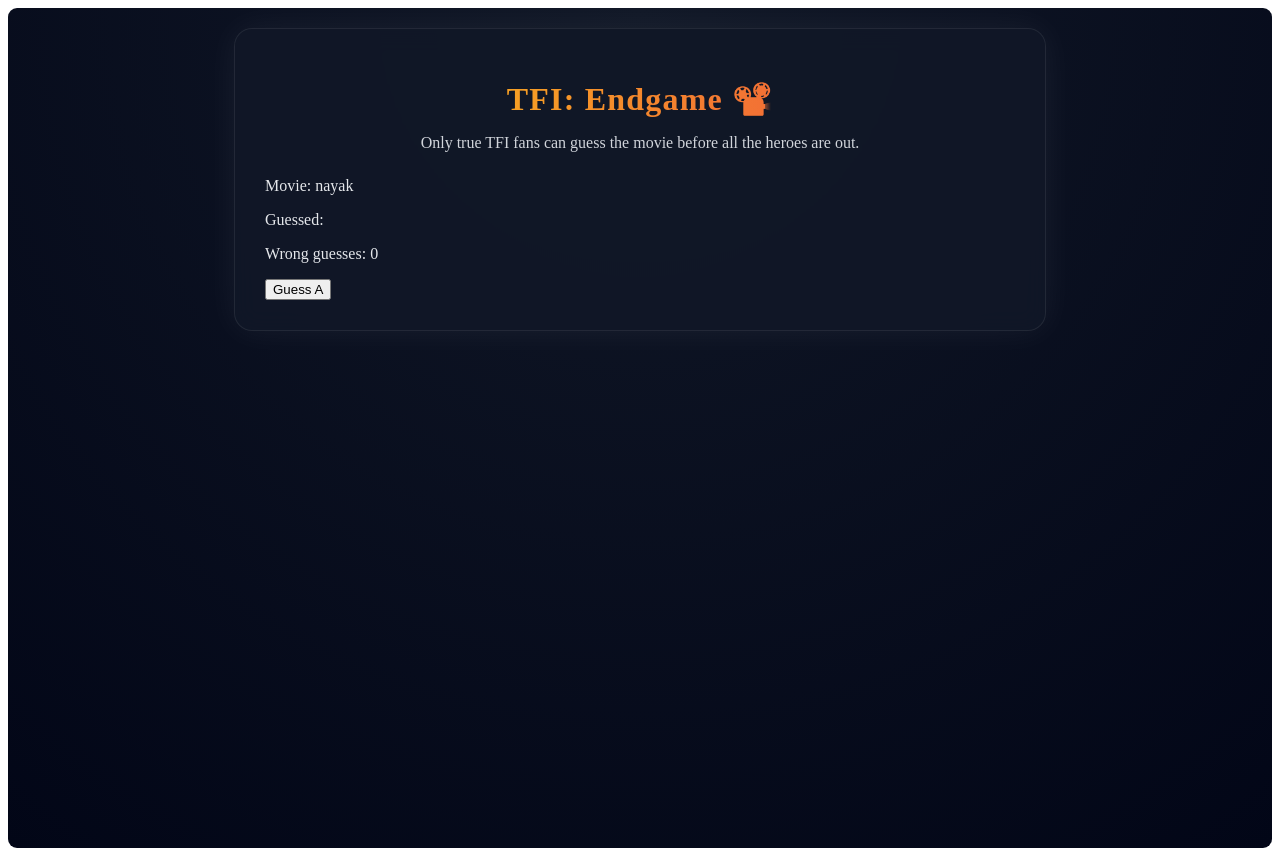
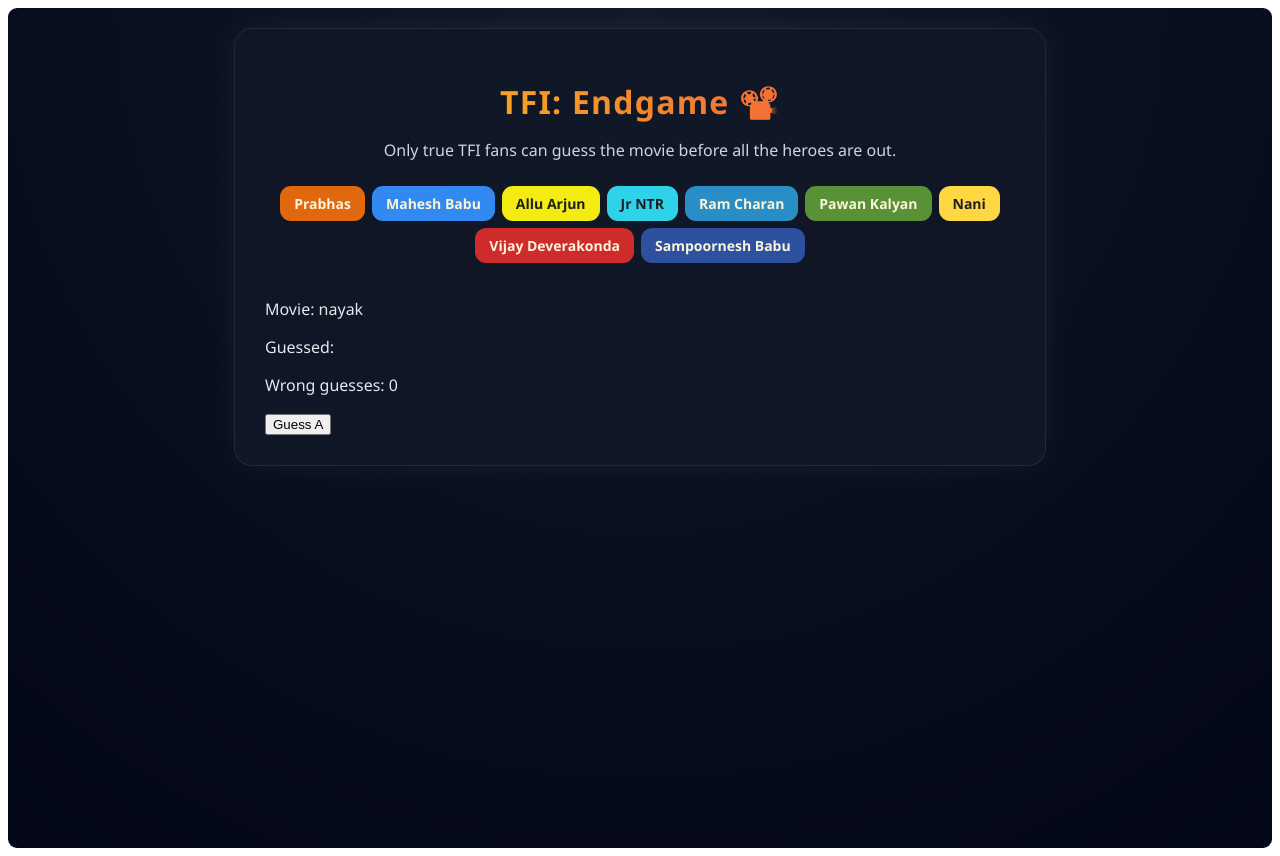
Before and after one commit to l0keshbabu/tfi-endgame, a React (Vite) app: page / in a window 1280 px wide. Both pictures are taken after a click on the button "Enter TFI Endgame 🔥". Built offline with nearby package versions, Linux system fonts and the light colour scheme.

Commit message:
feat: add hero chips with elimination UI

```diff
--- a/src/App.jsx
+++ b/src/App.jsx
@@ -1,5 +1,6 @@
 import { useState } from "react"
 import { heroes } from "./data/heroes"
+import HeroChips from "./components/HeroChips"
 import { getRandomMovie } from "./utils/getRandomMovie"
 import { getFarewellText } from "./utils/getFarewellText"
 import Disclaimer from "./components/Disclaimer"
@@ -59,6 +60,7 @@ return (
     <div className="game-container">
 
       <Header/>
+      <HeroChips wrongGuessCount={wrongGuessCount} />
 
       {/* TEMP DEBUG */}
       <p>Movie: {currentMovie}</p>
--- a/src/components/HeroChips.jsx
+++ b/src/components/HeroChips.jsx
@@ -0,0 +1,25 @@
+import { heroes } from "../data/heroes"
+
+export default function HeroChips({ wrongGuessCount }) {
+  const heroElements = heroes.map((hero, index) => {
+    const isLost = index < wrongGuessCount
+
+    const styles = {
+      backgroundColor: hero.backgroundColor,
+      color: hero.color,
+      opacity: isLost ? 0.3 : 1,
+    }
+
+    return (
+      <span
+        key={hero.name}
+        className={`hero-chip ${isLost ? "lost" : ""}`}
+        style={styles}
+      >
+        {hero.name}
+      </span>
+    )
+  })
+
+  return <section className="hero-chips">{heroElements}</section>
+}
--- a/src/data/heroes.js
+++ b/src/data/heroes.js
@@ -1,47 +1,47 @@
 export const heroes = [
   {
     name: "Prabhas",
-    backgroundColor: "#2E86C1",
-    color: "#fff"
+    backgroundColor: "#E2680F",
+    color: "#F9F4DA"
   },
   {
     name: "Mahesh Babu",
-    backgroundColor: "#28B463",
-    color: "#fff"
+    backgroundColor: "#328AF1",
+    color: "#F9F4DA"
   },
   {
     name: "Allu Arjun",
-    backgroundColor: "#8E44AD",
-    color: "#fff"
+    backgroundColor: "#F4EB13",
+    color: "#1E1E1E"
   },
   {
     name: "Jr NTR",
-    backgroundColor: "#D35400",
-    color: "#fff"
+    backgroundColor: "#2ED3E9",
+    color: "#1E1E1E"
   },
   {
     name: "Ram Charan",
-    backgroundColor: "#C0392B",
-    color: "#fff"
+    backgroundColor: "#298EC6",
+    color: "#F9F4DA"
   },
   {
     name: "Pawan Kalyan",
-    backgroundColor: "#1F618D",
-    color: "#fff"
+    backgroundColor: "#599137",
+    color: "#F9F4DA"
   },
   {
     name: "Nani",
-    backgroundColor: "#117864",
-    color: "#fff"
+    backgroundColor: "#FFD742",
+    color: "#1E1E1E"
   },
   {
     name: "Vijay Deverakonda",
-    backgroundColor: "#7D3C98",
-    color: "#fff"
+    backgroundColor: "#D02B2B",
+    color: "#F9F4DA"
   },
   {
   name: "Sampoornesh Babu",
-  backgroundColor: "#F1C40F",
-  color: "#000"
+  backgroundColor: "#2D519F",
+  color: "#F9F4DA"
 }
 ]
--- a/src/styles/app.css
+++ b/src/styles/app.css
@@ -107,6 +107,7 @@
   box-shadow: 0 0 35px rgba(255, 255, 255, 0.06);
   padding: 30px;
   color: #e5e7eb;
+  font-family: 'Segoe UI', sans-serif;
 }
 
 
@@ -128,3 +129,38 @@
   font-size: 16px;
   color: #d1d5db;
 }
+/* ==================HeroChips==================== */
+.hero-chips {
+  display: flex;
+  flex-wrap: wrap;
+  justify-content: center;
+  gap: 7px;
+  margin-bottom: 35px;
+}
+
+.hero-chip {
+  position: relative; /* FIX */
+  padding: 8px 14px;
+  border-radius: 11px;
+  font-size: 14px;
+  font-weight: 600;
+  transition: all 0.3s ease;
+}
+
+.hero-chip.lost {
+  filter: grayscale(100%);
+  transform: scale(0.9);
+}
+
+.hero-chip.lost::before {
+  content: "💀";
+  position: absolute;
+  inset: 0; /* shorthand for top/left/right/bottom */
+  border-radius: 11px;
+
+  display: grid;
+  place-items: center;
+
+  font-size: 0.9rem;
+  background-color: rgba(0, 0, 0, 0.7);
+}
```
